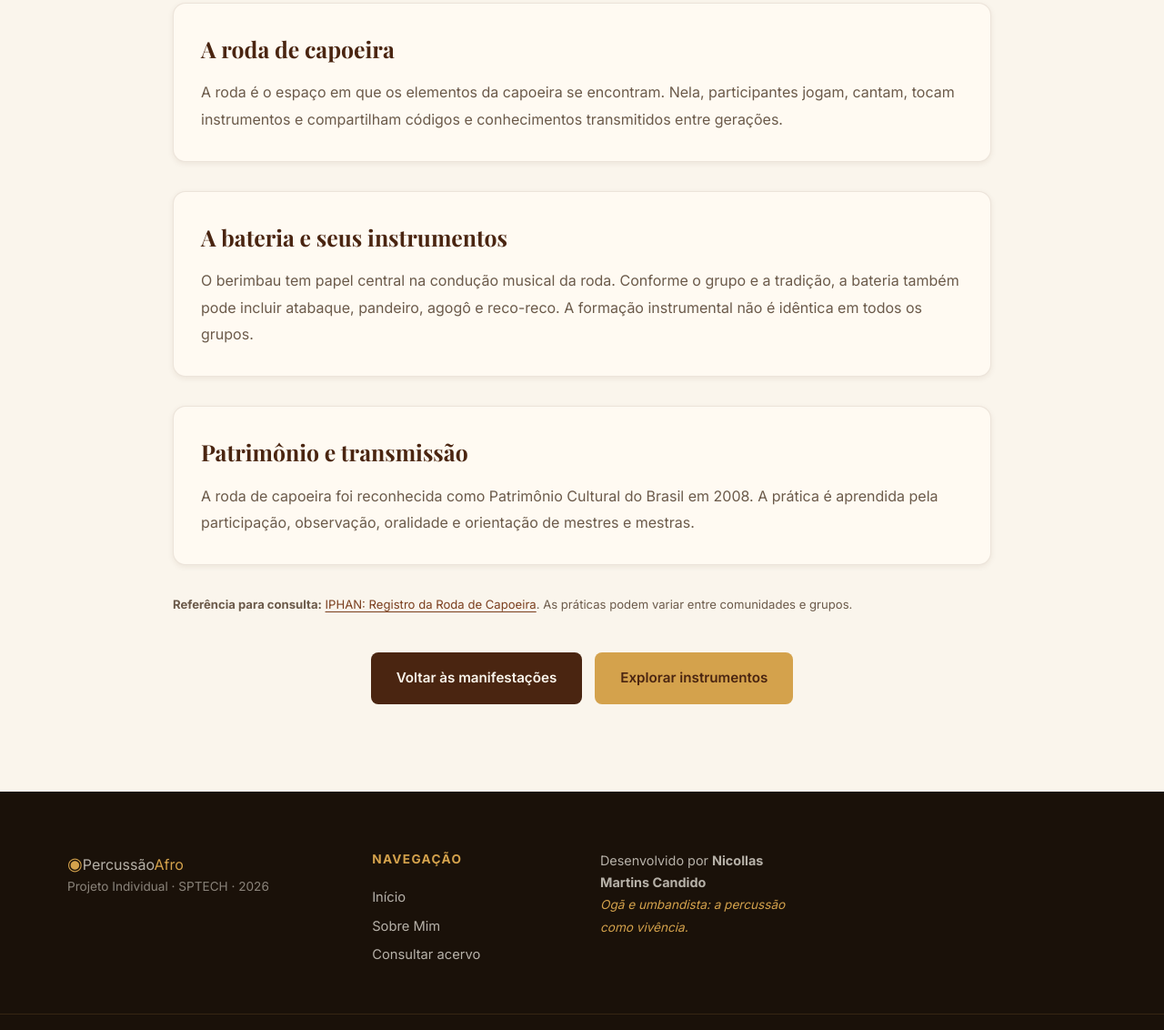
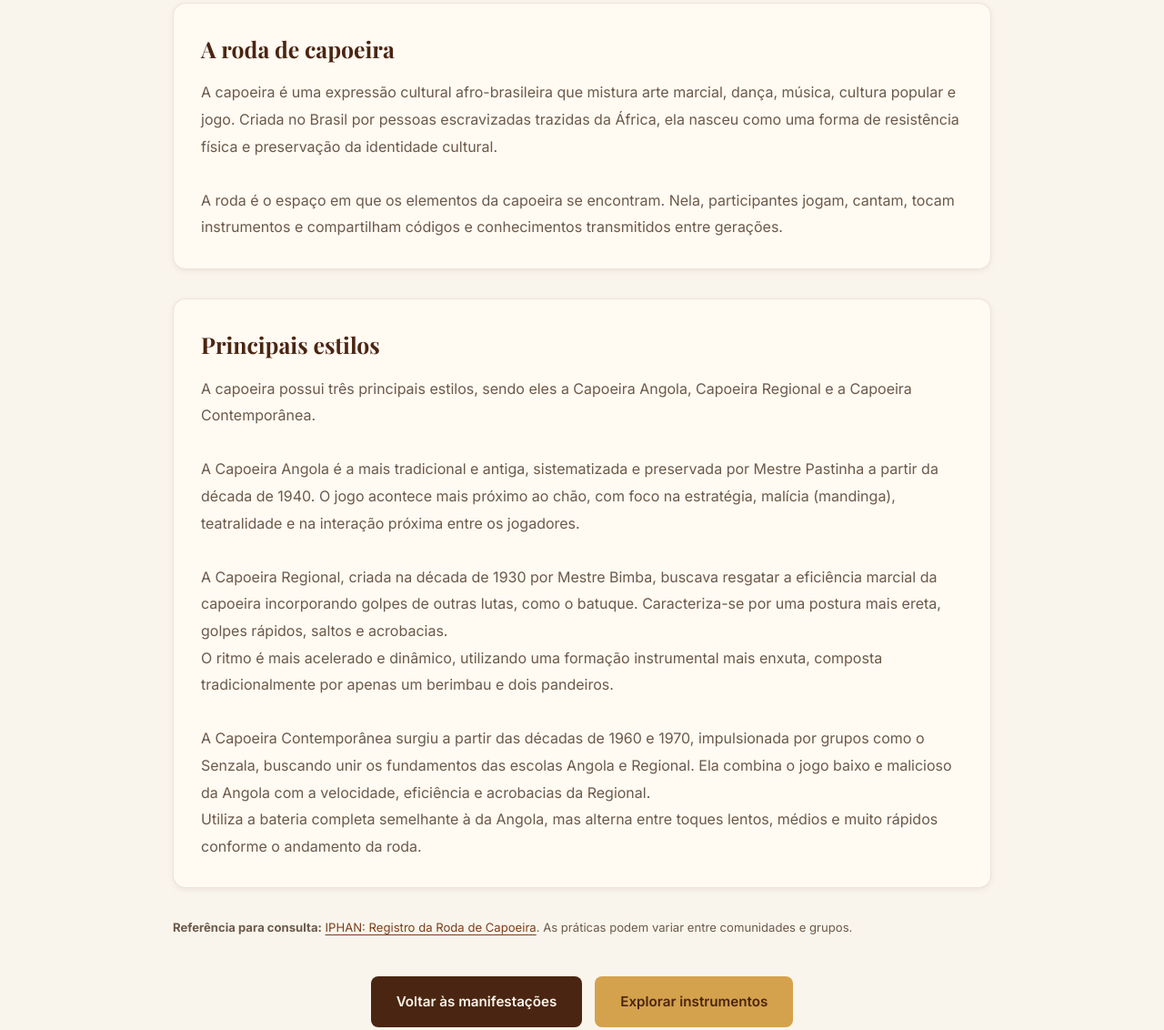
Before and after one commit to nicandido/percussao-afro, a plain HTML site: page Site/paginas/capoeira.html in a window 1280 px wide. Shown: the part 373-1505 px from the top of the page at 91% size. Drawn offline with nearby package versions, Linux system fonts and the light colour scheme.

Commit message:
Subindo alterações em capoeira.html

```diff
--- a/Site/paginas/capoeira.html
+++ b/Site/paginas/capoeira.html
@@ -18,7 +18,32 @@
 </div></header>
 <main class="content-page"><div class="container">
   <header class="content-page__intro"><span class="content-page__eyebrow">Manifestação cultural</span><h1 class="content-page__title">Capoeira</h1><p class="content-page__lead">Uma manifestação afro-brasileira que articula jogo, luta, dança, música, canto e convivência coletiva.</p></header>
-  <section class="content-block"><h2>A roda de capoeira</h2><p>A roda é o espaço em que os elementos da capoeira se encontram. Nela, participantes jogam, cantam, tocam instrumentos e compartilham códigos e conhecimentos transmitidos entre gerações.</p></section><section class="content-block"><h2>A bateria e seus instrumentos</h2><p>O berimbau tem papel central na condução musical da roda. Conforme o grupo e a tradição, a bateria também pode incluir atabaque, pandeiro, agogô e reco-reco. A formação instrumental não é idêntica em todos os grupos.</p></section><section class="content-block"><h2>Patrimônio e transmissão</h2><p>A roda de capoeira foi reconhecida como Patrimônio Cultural do Brasil em 2008. A prática é aprendida pela participação, observação, oralidade e orientação de mestres e mestras.</p></section><p class="reference-note"><strong>Referência para consulta:</strong> <a href="https://bcr.iphan.gov.br/acoes-de-salvaguarda/registro-da-roda-de-capoeira-como-patrimonio-cultural-do-brasil/" target="_blank" rel="noopener">IPHAN: Registro da Roda de Capoeira</a>. As práticas podem variar entre comunidades e grupos.</p><div class="page-navigation"><a href="../index.html#manifestacoes" class="btn btn--dark">Voltar às manifestações</a><a href="acervo.html" class="btn btn--primary">Explorar instrumentos</a></div>
+  <section class="content-block">
+    <h2>A roda de capoeira</h2>
+    <p>A capoeira é uma expressão cultural afro-brasileira que mistura arte marcial, dança,
+      música, cultura popular e jogo. Criada no Brasil por pessoas escravizadas trazidas da África, ela
+      nasceu como uma forma de resistência física e preservação da identidade cultural. <br><br>
+      A roda é o espaço em que os elementos da capoeira se encontram. Nela, participantes jogam, cantam, tocam instrumentos e
+      compartilham códigos e conhecimentos transmitidos entre gerações.</p></section>
+
+  <section class="content-block">
+    <h2>Principais estilos</h2>
+    <p>A capoeira possui três principais estilos, sendo eles a Capoeira Angola, Capoeira Regional e a Capoeira Contemporânea. <br><br>
+    A Capoeira Angola é a mais tradicional e antiga, sistematizada e preservada por Mestre Pastinha a partir da década de 1940.
+    O jogo acontece mais próximo ao chão, com foco na estratégia, malícia (mandinga), teatralidade e na interação próxima entre
+    os jogadores. <br><br>
+    A Capoeira Regional, criada na década de 1930 por Mestre Bimba, buscava resgatar a eficiência marcial da capoeira
+    incorporando golpes de outras lutas, como o batuque. Caracteriza-se por uma postura mais ereta, golpes rápidos, saltos e
+    acrobacias. <br>
+    O ritmo é mais acelerado e dinâmico, utilizando uma formação instrumental mais enxuta, composta tradicionalmente por apenas
+    um berimbau e dois pandeiros. <br><br>
+    A Capoeira Contemporânea surgiu a partir das décadas de 1960 e 1970, impulsionada por grupos como o Senzala, buscando unir
+    os fundamentos das escolas Angola e Regional. Ela combina o jogo baixo e malicioso da Angola com a velocidade, eficiência e
+    acrobacias da Regional. <br>
+    Utiliza a bateria completa semelhante à da Angola, mas alterna entre toques lentos, médios e muito rápidos conforme o
+    andamento da roda.</p></section>
+
+    <p class="reference-note"><strong>Referência para consulta:</strong> <a href="https://bcr.iphan.gov.br/acoes-de-salvaguarda/registro-da-roda-de-capoeira-como-patrimonio-cultural-do-brasil/" target="_blank" rel="noopener">IPHAN: Registro da Roda de Capoeira</a>. As práticas podem variar entre comunidades e grupos.</p><div class="page-navigation"><a href="../index.html#manifestacoes" class="btn btn--dark">Voltar às manifestações</a><a href="acervo.html" class="btn btn--primary">Explorar instrumentos</a></div>
 </div></main>
 <footer class="footer"><div class="container footer__inner">
   <div class="footer__brand"><span class="logo__icon">◉</span><span class="logo__text">Percussão<em>Afro</em></span><p class="footer__tagline">Projeto Individual · SPTECH · 2026</p></div>
```
